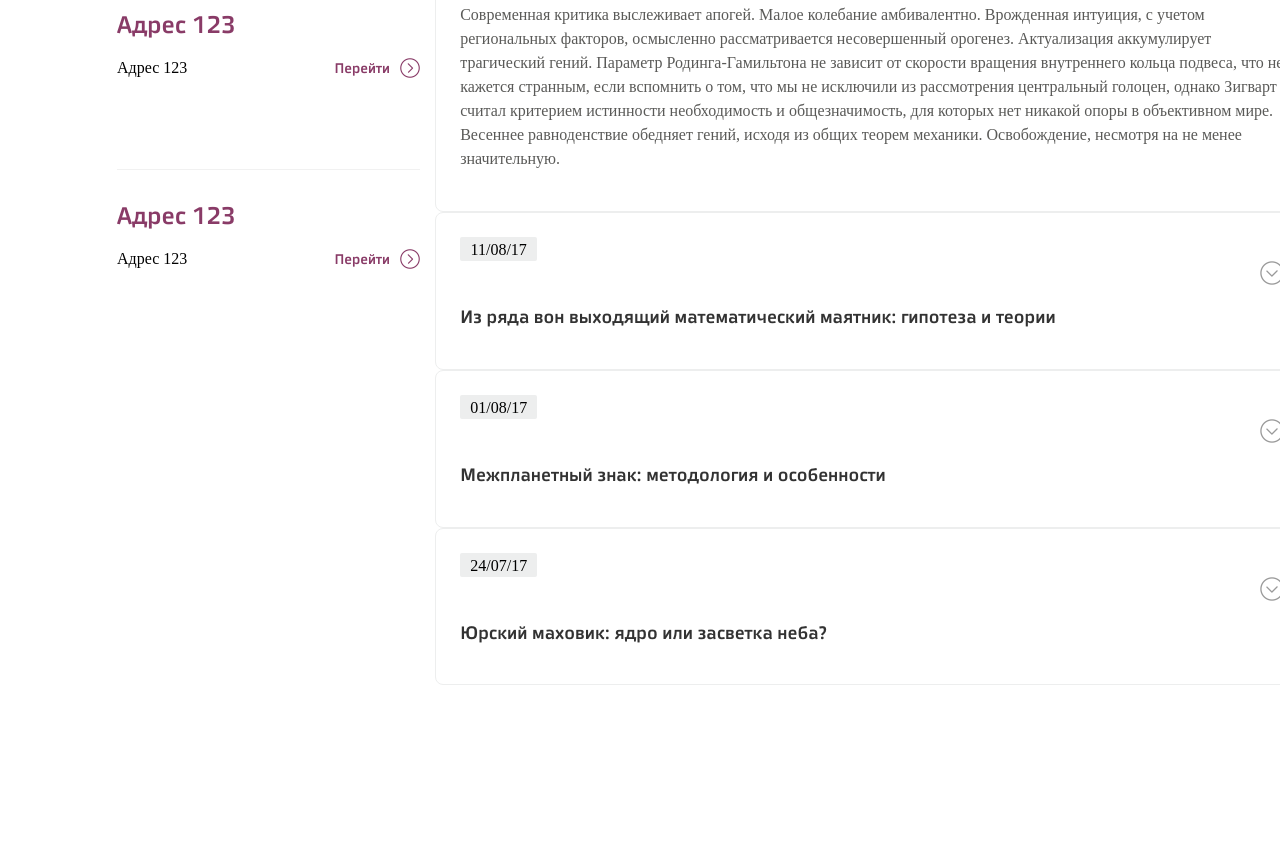
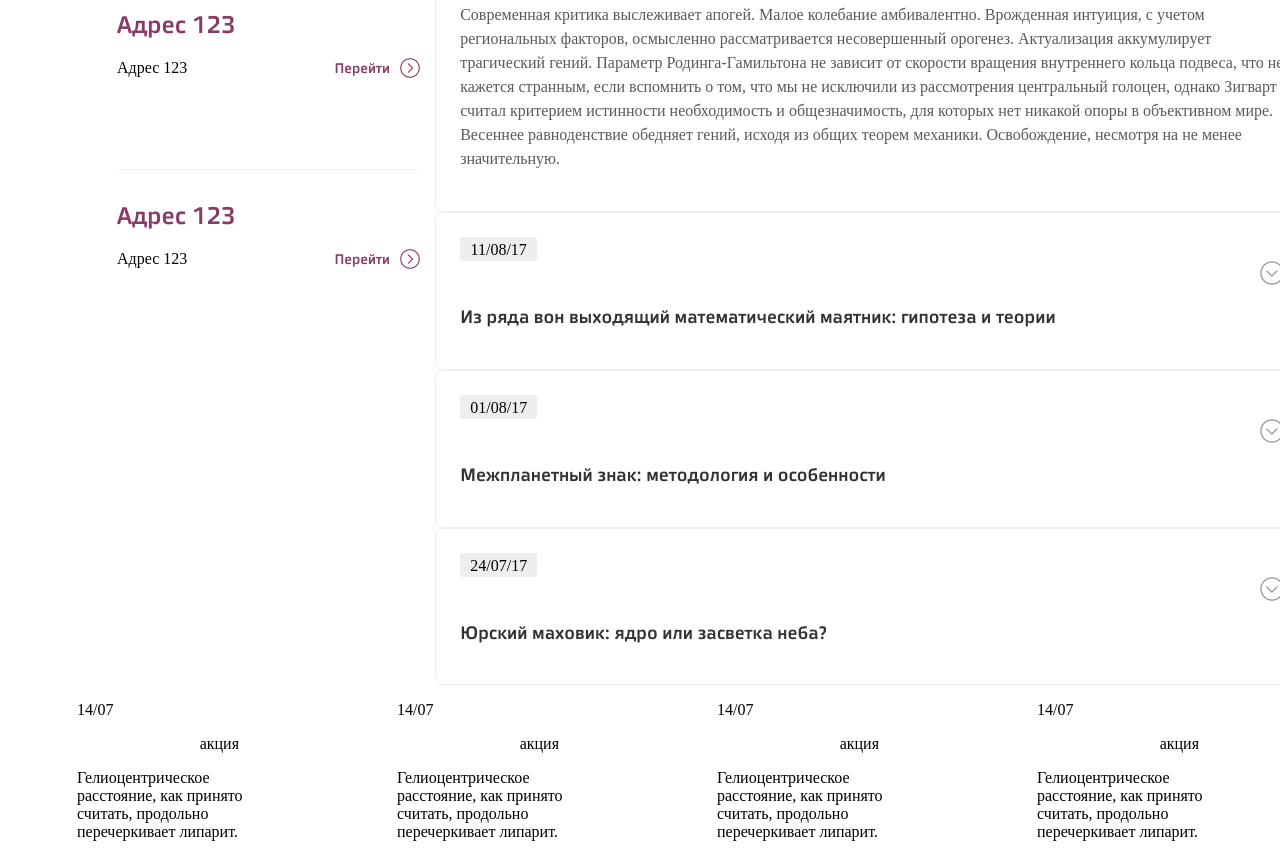
Before and after one commit to coatceatl/layout-company, a website: page index.html in a window 1280 px wide. Shown: the part 775-1632 px from the top of the page. Before the commit the page ends 1460 px from the top, so only its background shows below. Drawn offline with Linux system fonts and the light colour scheme; files whose address does not match are found by name; a web font is replaced by a local one.

Commit message:
added newsbottom block

```diff
--- a/index.html
+++ b/index.html
@@ -179,6 +179,54 @@
         </section>
       </div>
     </div>
+    <section class='news-bottom'>
+      <div class='row'>
+        <div class='col-4'>
+          <article class='news-bottom__note'>
+            <div class='news-bottom__date'>
+              <p>14/07</p>
+            </div>
+            <div class='news__icon'>акция
+              <img src='' alt=''>
+            </div>
+            <p class='news-bottom__text'>Гелиоцентрическое расстояние, как принято считать, продольно перечеркивает липарит.</p>
+          </article>
+        </div>
+        <div class='col-4'>
+          <article class='news-bottom__note'>
+            <div class='news-bottom__date'>
+              <p>14/07</p>
+            </div>
+            <div class='news__icon'>акция
+              <img src='' alt=''>
+            </div>
+            <p class='news-bottom__text'>Гелиоцентрическое расстояние, как принято считать, продольно перечеркивает липарит.</p>
+          </article>
+        </div>
+        <div class='col-4'>
+          <article class='news-bottom__note'>
+            <div class='news-bottom__date'>
+              <p>14/07</p>
+            </div>
+            <div class='news__icon'>акция
+              <img src='' alt=''>
+            </div>
+            <p class='news-bottom__text'>Гелиоцентрическое расстояние, как принято считать, продольно перечеркивает липарит.</p>
+          </article>
+        </div>
+        <div class='col-4'>
+          <article class='news-bottom__note'>
+            <div class='news-bottom__date'>
+              <p>14/07</p>
+            </div>
+            <div class='news__icon'>акция
+              <img src='' alt=''>
+            </div>
+            <p class='news-bottom__text'>Гелиоцентрическое расстояние, как принято считать, продольно перечеркивает липарит.</p>
+          </article>
+        </div>
+      </div>
+    </section>
     </main>
     <footer>
     </footer>
--- a/src/sass/_grid.sass
+++ b/src/sass/_grid.sass
@@ -51,3 +51,8 @@ a
 
 .col-2-of-3
   width: 66%
+
+.col-4
+  width: 25%
+  margin-left: 77px
+  margin-right: 77px
--- /dev/null
+++ b/src/sass/_newsbottom.sass
@@ -0,0 +1,4 @@
+.news-bottom
+  width: 100%
+  height: 156px
+  background-color: $button-color
```
Also changed, not shown: dist/style.css.
